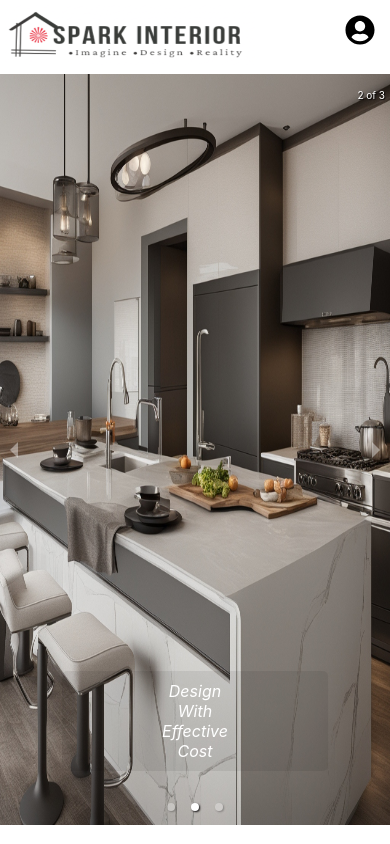
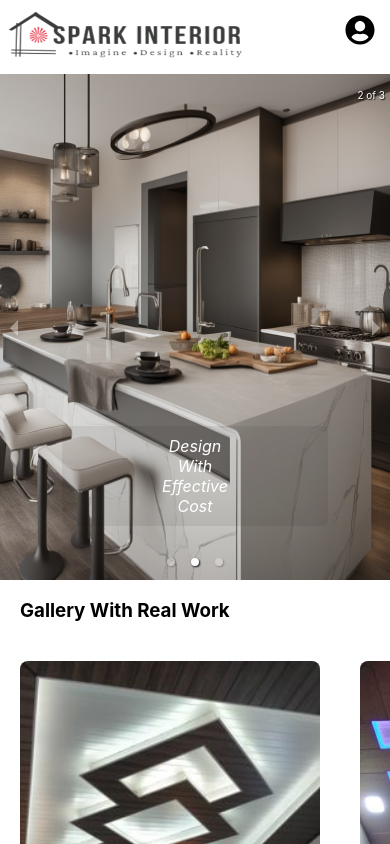
Before and after one commit to Yashaswi-Anand/spark-interior-design, a React (Create React App) app: page / in a window 390 px wide. Shown: the top 844 px of the page. Built offline with nearby package versions, Linux system fonts and the light colour scheme; the HTML template or start-up script is replaced by a standard one.

Commit message:
image slider height responsive

```diff
--- a/src/App.css
+++ b/src/App.css
@@ -85,6 +85,7 @@
       padding: 8px;
   }
   .flex-direction { flex-direction: column;}
+  .slider-image { height: 60vh; }
 }
 
 /* image list view  */
```
